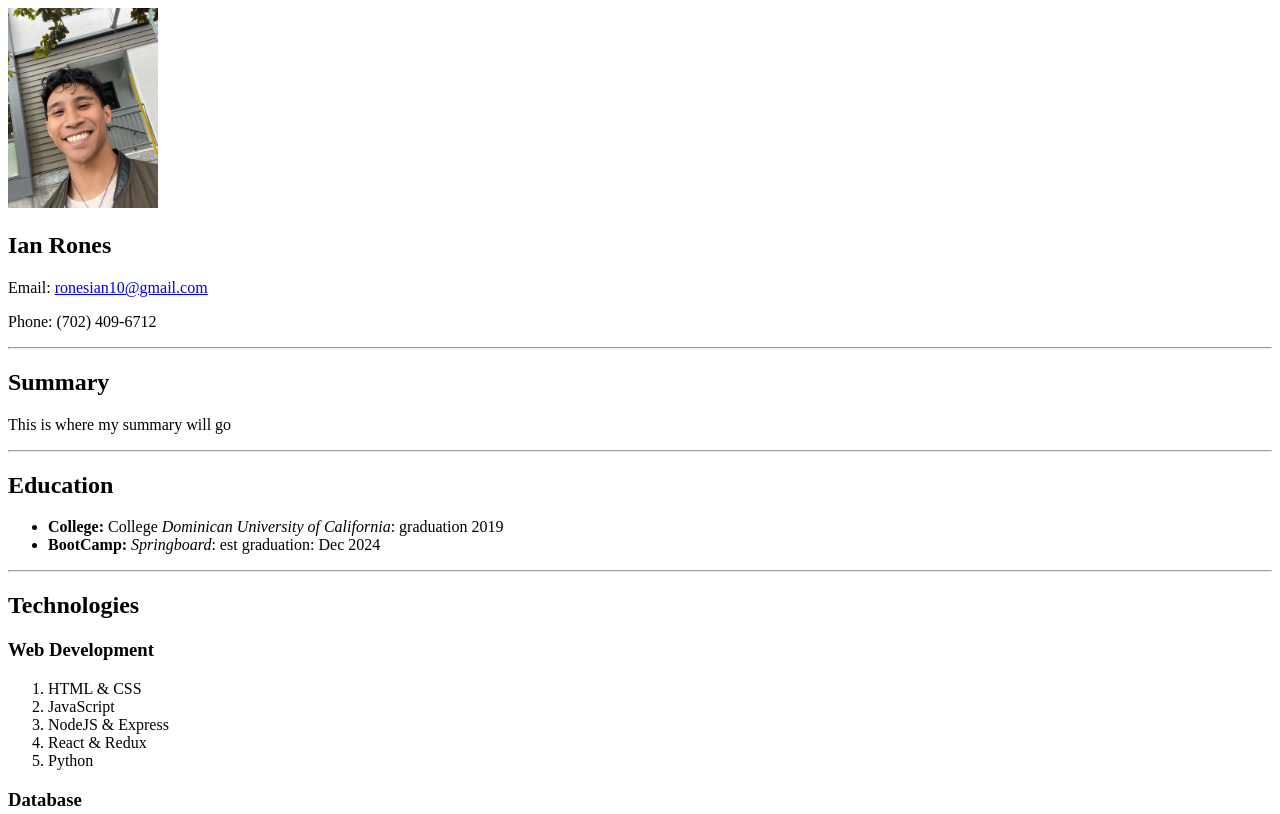
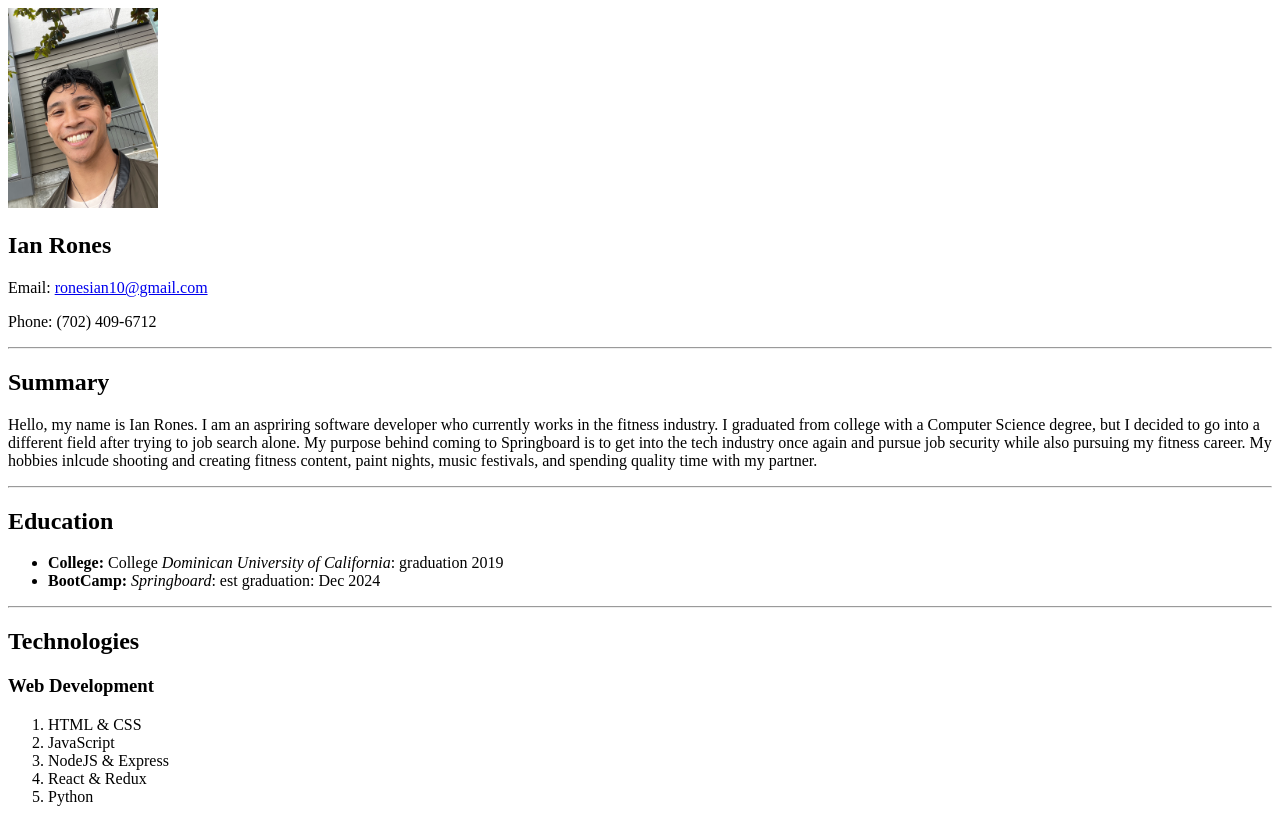
Before and after one commit to Prones94/cv_remote, a plain HTML site: page index.html in a window 1280 px wide. Shown: the top 814 px of the page. Drawn offline with Linux system fonts and the light colour scheme.

Commit message:
[edit] added summary to project

```diff
--- a/index.html
+++ b/index.html
@@ -15,7 +15,7 @@
       <hr>
       <section>
         <h2>Summary</h2>
-        <p>This is where my summary will go</p>
+        <p>Hello, my name is Ian Rones. I am an aspriring software developer who currently works in the fitness industry. I graduated from college with a Computer Science degree, but I decided to go into a different field after trying to job search alone. My purpose behind coming to Springboard is to get into the tech industry once again and pursue job security while also pursuing my fitness career. My hobbies inlcude shooting and creating fitness content, paint nights, music festivals, and spending quality time with my partner.</p>
       </section>
       <hr>
       <section>
```
